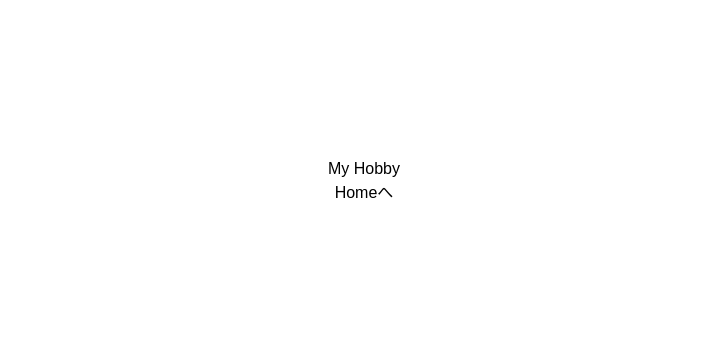
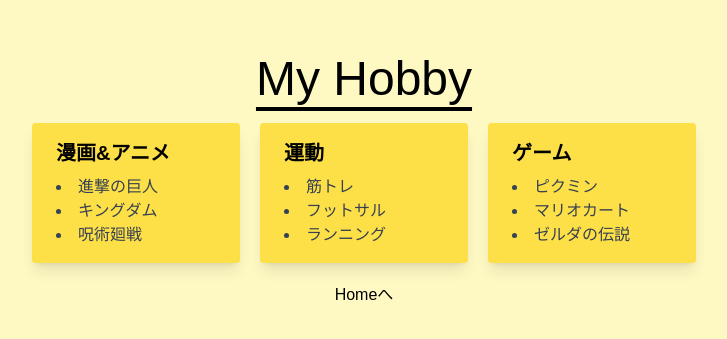
Before and after one commit to takashi823/profile-next-project, a Next.js app: page /hobby in a window 1280 px wide. Shown: the part 219-558 px from the top of the page, without its empty margins (276-1003 px from the left). Built offline with nearby package versions, Linux system fonts and the light colour scheme; a web font is replaced by a local one.

Commit message:
add: 趣味ページ作成

```diff
--- a/src/app/hobby/page.tsx
+++ b/src/app/hobby/page.tsx
@@ -1,12 +1,44 @@
-import Link from 'next/link';
+import Link from "next/link";
 
 const Hobby = () => {
   return (
-    <div className="flex flex-col min-h-screen items-center justify-center">
-      <div className="">My Hobby</div>
+    <div className="flex flex-col min-h-screen items-center justify-center bg-yellow-100 gap-5">
+      <div className="text-5xl underline underline-offset-[12px]">My Hobby</div>
+      <div className="flex gap-5">
+        <div className="w-52 rounded overflow-hidden shadow-lg bg-yellow-300">
+          <div className="px-6 py-4">
+            <div className="font-bold text-xl mb-2">漫画&アニメ</div>
+            <div className="text-gray-700 text-base">
+              <li>進撃の巨人</li>
+              <li>キングダム</li>
+              <li>呪術廻戦</li>
+            </div>
+          </div>
+        </div>
+        <div className="w-52 rounded overflow-hidden shadow-lg bg-yellow-300">
+          <div className="px-6 py-4">
+            <div className="font-bold text-xl mb-2">運動</div>
+            <div className="text-gray-700 text-base">
+              <li>筋トレ</li>
+              <li>フットサル</li>
+              <li>ランニング</li>
+            </div>
+          </div>
+        </div>
+        <div className="w-52 rounded overflow-hidden shadow-lg bg-yellow-300">
+          <div className="px-6 py-4">
+            <div className="font-bold text-xl mb-2">ゲーム</div>
+            <div className="text-gray-700 text-base">
+              <li>ピクミン</li>
+              <li>マリオカート</li>
+              <li>ゼルダの伝説</li>
+            </div>
+          </div>
+        </div>
+      </div>
       <Link href="/">Homeへ</Link>
     </div>
   );
-}
+};
 
 export default Hobby;
```
